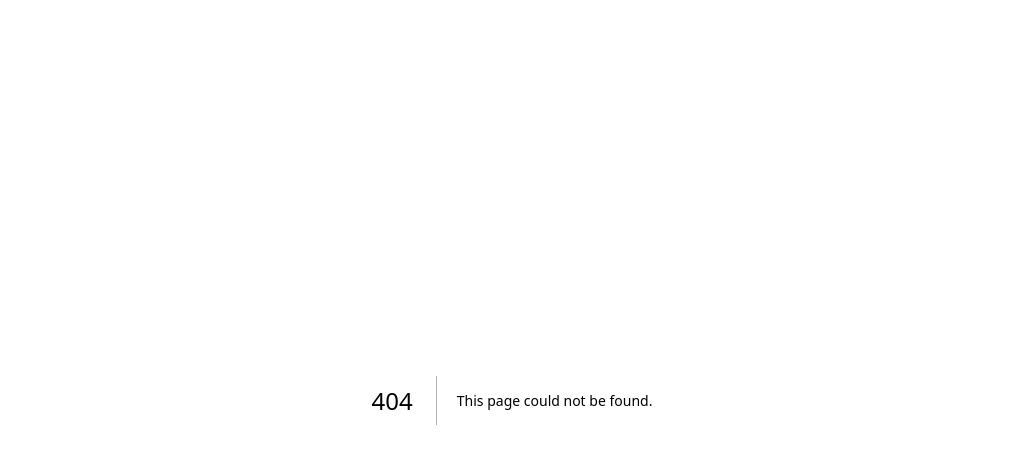
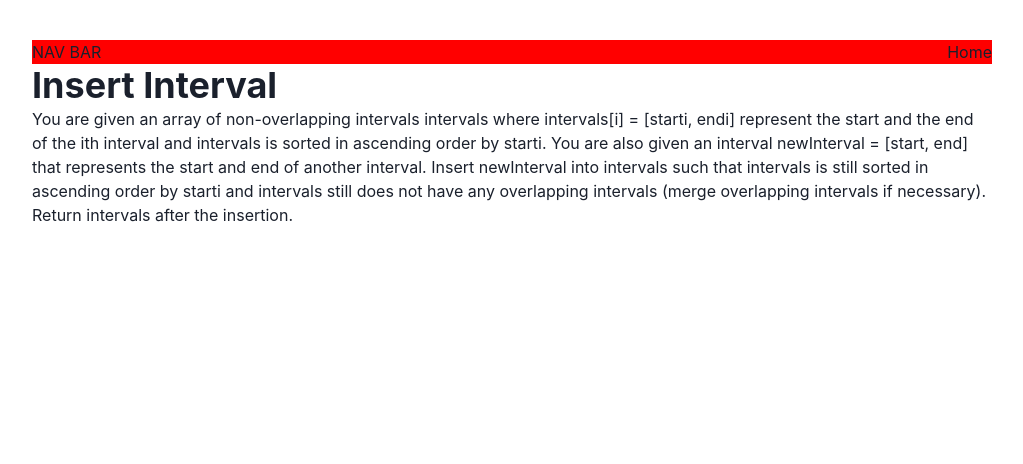
Before and after one commit to William-Schutte/leet-code-workbook, a Next.js app: page /problems/insertInterval in a window 1280 px wide. Before the commit this address had no page. Shown: the top 464 px of the page, without its empty margins (128-1151 px from the left). Built offline with nearby package versions, Linux system fonts and the light colour scheme.

Commit message:
problem: Insert Interval

```diff
--- /dev/null
+++ b/pages/problems/insertInterval/index.tsx
@@ -0,0 +1,21 @@
+import { Heading, Text } from "@chakra-ui/react";
+import Layout from "../../layout";
+
+export default function MaxProfit() {
+  return (
+    <Layout>
+      <Heading>Insert Interval</Heading>
+      <Text>
+        You are given an array of non-overlapping intervals intervals where
+        intervals[i] = [starti, endi] represent the start and the end of the ith
+        interval and intervals is sorted in ascending order by starti. You are
+        also given an interval newInterval = [start, end] that represents the
+        start and end of another interval. Insert newInterval into intervals
+        such that intervals is still sorted in ascending order by starti and
+        intervals still does not have any overlapping intervals (merge
+        overlapping intervals if necessary). Return intervals after the
+        insertion.
+      </Text>
+    </Layout>
+  );
+}
```
Also changed, not shown: pages/problems/insertInterval/work.js (added, +27 -0 lines).
